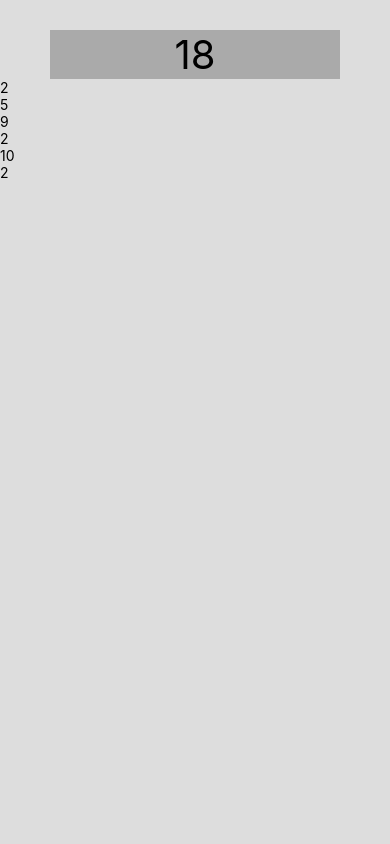
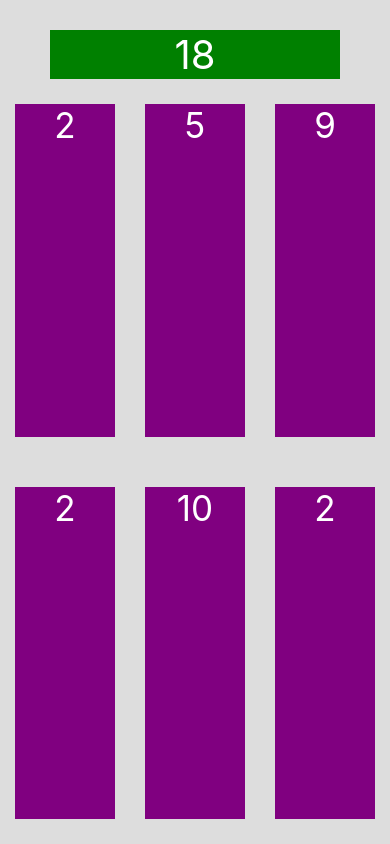
Before and after one commit to AgnesMuita/TargetSum-GameWith-ReactNative, a React Native app: screen / in a window 390 px wide. Built offline with nearby package versions, Linux system fonts and the light colour scheme.

Commit message:
add styling

```diff
--- a/src/components/Game.js
+++ b/src/components/Game.js
@@ -23,9 +23,11 @@
     return (
       <View style={styles.container}>
           <Text style={styles.target}>{this.target}</Text>
-          {this.randomNumbers.map((randomNumber, index)=>
-            <Text key={index}>{randomNumber}</Text>
-          )}
+          <View style={styles.randomContainer}>
+            {this.randomNumbers.map((randomNumber, index)=>
+              <Text style={styles.random} key={index}>{randomNumber}</Text>
+            )}
+          </View>
           <StatusBar style="auto" />
       </View>
     )
@@ -41,8 +43,24 @@
   },
   target:{
     textAlign:'center',
-    backgroundColor:"#aaa",
+    backgroundColor:"green",
+    color:"white",
     marginHorizontal:50,
     fontSize:40,
+  },
+  randomContainer:{
+    flex:1,
+    flexDirection:'row',
+    flexWrap:"wrap",
+    justifyContent:'space-around'
+  },
+  random:{
+    backgroundColor:"purple",
+    color:"white",
+    width:100,
+    marginHorizontal:15,
+    marginVertical:25,
+    fontSize:35,
+    textAlign:"center"
   }
 });
```
